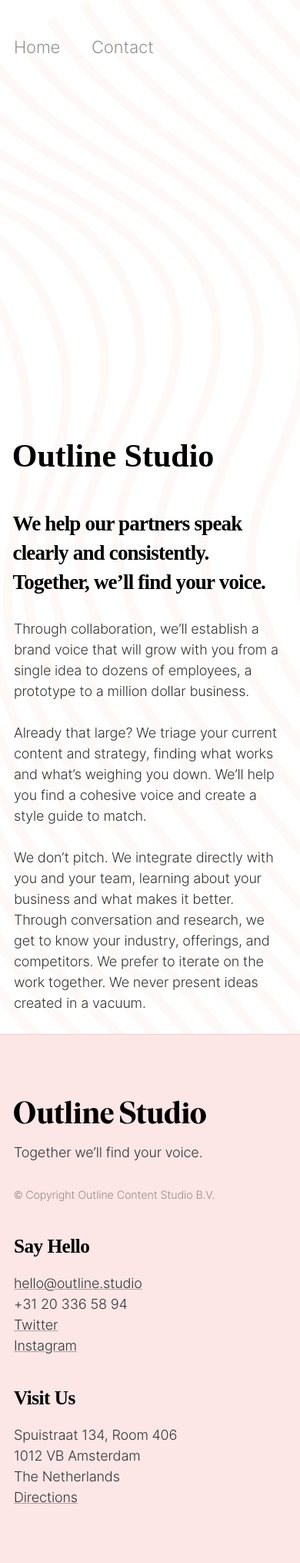
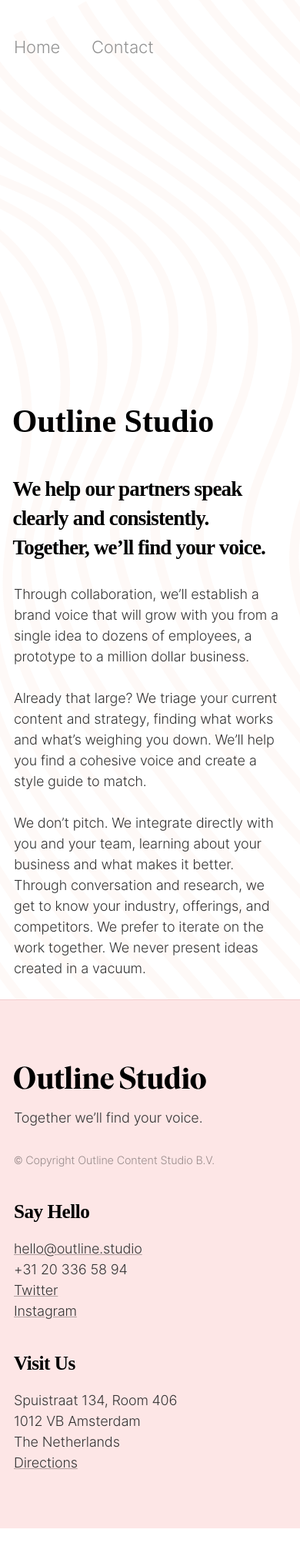
Before and after one commit to aarongilmore/outline-studio, a Jekyll site: the page built from index.md, in a window 390 px wide. Shown: the whole page at 77% size. Built offline with Jekyll 4.4.1, drawn with Linux system fonts in a browser that asks for light colours; nearby versions of some CDN libraries; some web fonts are replaced; after the commit the page ends 1985 px from its top, so only the background shows below that.

Commit message:
Mobile layout.

```diff
--- a/_sass/_nav.scss
+++ b/_sass/_nav.scss
@@ -1,5 +1,5 @@
 nav {
-    height: 60vh;
+    height: 55vh;
     @include breakpoint(lg) {
         height: 100%;
     }
```
